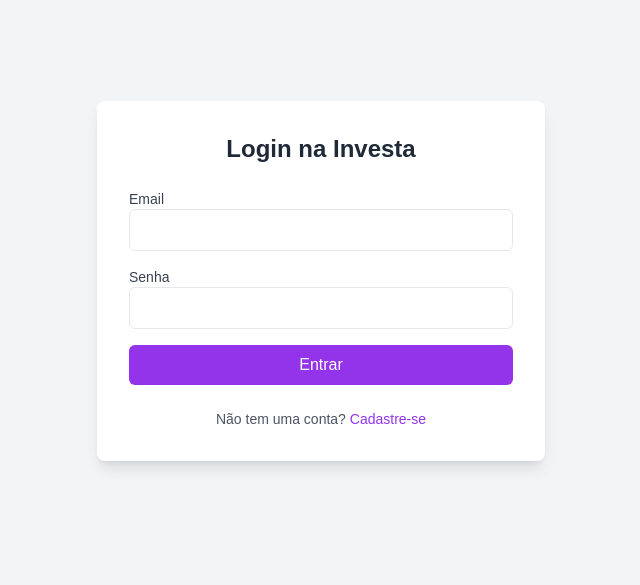
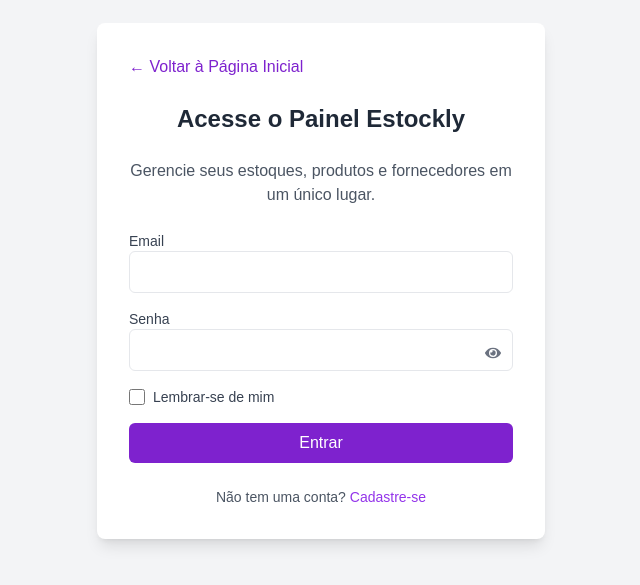
Before and after one commit to gabriel-Dagostim/Estockly, a Next.js app in the folder frontend/: page /login in a window 1280 px wide. Shown: the part 119-704 px from the top of the page, without its empty margins (319-959 px from the left). Built offline with nearby package versions, Linux system fonts and the light colour scheme.

Commit message:
atualizaçao e resposividade da pagina de login, cadastro e painel

```diff
--- a/frontend/src/app/login/page.tsx
+++ b/frontend/src/app/login/page.tsx
@@ -1,28 +1,133 @@
-import React from 'react';
+"use client";
+
+import React, { useState } from 'react';
 import Link from 'next/link';
+import { useRouter } from 'next/navigation';
+import { FaEye, FaEyeSlash } from 'react-icons/fa';
 
-const LoginPage: React.FC = () => {
+const PainelPage: React.FC = () => {
+  const [isRegistering, setIsRegistering] = useState(false);
+  const [showPassword, setShowPassword] = useState(false);
+  const [rememberMe, setRememberMe] = useState(false);
+  const router = useRouter();
+
+  const toggleShowPassword = () => {
+    setShowPassword(!showPassword);
+  };
+
+  const handleRememberMe = (e: React.ChangeEvent<HTMLInputElement>) => {
+    setRememberMe(e.target.checked);
+  };
+
+  const handleLogin = () => {
+    // Redireciona para a dashboard
+    router.push('/dashboard');
+  };
+
+  const handleRegister = () => {
+    // Redireciona para a dashboard
+    router.push('/dashboard');
+  };
+
   return (
-    <div className="flex items-center justify-center min-h-screen bg-gray-100">
+    <div className="flex items-center justify-center min-h-screen bg-gray-100 p-6">
       <div className="w-full max-w-md p-8 space-y-6 bg-white rounded-lg shadow-lg">
-        <h2 className="text-2xl font-bold text-center text-gray-800">Login na Investa</h2>
-        <form className="space-y-4">
+        <Link href="/" className="text-purple-700 hover:underline mb-4 block">
+          &larr; Voltar à Página Inicial
+        </Link>
+        <h2 className="text-2xl font-bold text-center text-gray-800">
+          {isRegistering ? "Crie sua Conta no Estockly" : "Acesse o Painel Estockly"}
+        </h2>
+        <p className="text-center text-gray-600 mb-4">
+          {isRegistering ? "Cadastre-se para gerenciar seus estoques, produtos e fornecedores." : "Gerencie seus estoques, produtos e fornecedores em um único lugar."}
+        </p>
+
+        {isRegistering ? (
+          <form onSubmit={(e) => { e.preventDefault(); handleRegister(); }} className="space-y-4">
+            <div>
+              <label htmlFor="name" className="block text-sm font-medium text-gray-700">Nome</label>
+              <input type="text" id="name" required className="w-full px-3 py-2 border rounded-md focus:outline-none focus:ring-2 focus:ring-purple-600" />
+            </div>
             <div>
               <label htmlFor="email" className="block text-sm font-medium text-gray-700">Email</label>
               <input type="email" id="email" required className="w-full px-3 py-2 border rounded-md focus:outline-none focus:ring-2 focus:ring-purple-600" />
             </div>
+            <div className="relative">
+              <label htmlFor="password" className="block text-sm font-medium text-gray-700">Senha</label>
+              <input
+                type={showPassword ? "text" : "password"}
+                id="password"
+                required
+                className="w-full px-3 py-2 border rounded-md focus:outline-none focus:ring-2 focus:ring-purple-600"
+              />
+              <button
+                type="button"
+                onClick={toggleShowPassword}
+                className="absolute right-3 top-9 text-gray-500 focus:outline-none"
+              >
+                {showPassword ? <FaEyeSlash /> : <FaEye />}
+              </button>
+            </div>
+            <button type="submit" className="w-full py-2 bg-purple-700 text-white rounded-md hover:bg-purple-800">Cadastrar</button>
+          </form>
+        ) : (
+          <form onSubmit={(e) => { e.preventDefault(); handleLogin(); }} className="space-y-4">
             <div>
+              <label htmlFor="email" className="block text-sm font-medium text-gray-700">Email</label>
+              <input type="email" id="email" required className="w-full px-3 py-2 border rounded-md focus:outline-none focus:ring-2 focus:ring-purple-600" />
+            </div>
+            <div className="relative">
               <label htmlFor="password" className="block text-sm font-medium text-gray-700">Senha</label>
-            <input type="password" id="password" required className="w-full px-3 py-2 border rounded-md focus:outline-none focus:ring-2 focus:ring-purple-600" />
+              <input
+                type={showPassword ? "text" : "password"}
+                id="password"
+                required
+                className="w-full px-3 py-2 border rounded-md focus:outline-none focus:ring-2 focus:ring-purple-600"
+              />
+              <button
+                type="button"
+                onClick={toggleShowPassword}
+                className="absolute right-3 top-9 text-gray-500 focus:outline-none"
+              >
+                {showPassword ? <FaEyeSlash /> : <FaEye />}
+              </button>
             </div>
-          <button type="submit" className="w-full py-2 text-white bg-purple-600 rounded-md hover:bg-purple-700">Entrar</button>
+            <div className="flex items-center">
+              <input
+                type="checkbox"
+                id="rememberMe"
+                checked={rememberMe}
+                onChange={handleRememberMe}
+                className="h-4 w-4 text-purple-600 focus:ring-purple-500 border-gray-300 rounded"
+              />
+              <label htmlFor="rememberMe" className="ml-2 block text-sm text-gray-700">
+                Lembrar-se de mim
+              </label>
+            </div>
+            <button type="submit" className="w-full py-2 bg-purple-700 text-white rounded-md hover:bg-purple-800">Entrar</button>
           </form>
-        <p className="text-sm text-center text-gray-600">
-          Não tem uma conta? <Link href="/register" className="text-purple-600 hover:underline">Cadastre-se</Link>
+        )}
+
+        <div className="text-center">
+          {isRegistering ? (
+            <p className="text-sm text-gray-600">
+              Já tem uma conta?{" "}
+              <button onClick={() => setIsRegistering(false)} className="text-purple-600 hover:underline">
+                Faça login
+              </button>
             </p>
+          ) : (
+            <p className="text-sm text-gray-600">
+              Não tem uma conta?{" "}
+              <button onClick={() => setIsRegistering(true)} className="text-purple-600 hover:underline">
+                Cadastre-se
+              </button>
+            </p>
+          )}
+        </div>
       </div>
     </div>
   );
 };
 
-export default LoginPage;
+export default PainelPage;
--- a/frontend/src/app/painel/page.tsx
+++ b/frontend/src/app/painel/page.tsx
@@ -1,83 +1,33 @@
+// src/app/painel/page.tsx
 "use client";
 
-import React, { useState } from 'react';
 import Link from 'next/link';
-import { useRouter } from 'next/navigation';
 
 const PainelPage: React.FC = () => {
-  const [isRegistering, setIsRegistering] = useState(false);
-  const router = useRouter();
-
-  const handleLogin = () => {
-    // Redireciona para a dashboard
-    router.push('/dashboard');
-  };
-
-  const handleRegister = () => {
-    // Redireciona para a dashboard
-    router.push('/dashboard');
-  };
-
   return (
     <div className="flex items-center justify-center min-h-screen bg-gray-100 p-6">
-      <div className="w-full max-w-md p-8 space-y-6 bg-white rounded-lg shadow-lg">
-        <Link href="/" className="text-purple-700 hover:underline mb-4 block">
+      <div className="w-full max-w-md p-6 space-y-6 bg-white rounded-lg shadow-lg text-center">
+        <h1 className="text-3xl font-bold text-purple-700">Área do Cliente</h1>
+        <p className="text-gray-600">Escolha uma opção para acessar sua conta.</p>
+
+        {/* Botões de Ação */}
+        <div className="space-y-4 mt-6">
+          <Link href="/login">
+            <button className="w-full py-3 bg-purple-700 text-white rounded-md text-lg font-semibold hover:bg-purple-800 transition duration-300">
+              Fazer Login
+            </button>
+          </Link>
+          <Link href="/register">
+            <button className="w-full py-3 bg-purple-500 text-white rounded-md text-lg font-semibold hover:bg-purple-600 transition duration-300 mt-4">
+              Cadastre-se
+            </button>
+          </Link>
+        </div>
+
+        {/* Link de Voltar */}
+        <Link href="/" className="text-purple-700 hover:underline mt-4 block">
           &larr; Voltar à Página Inicial
         </Link>
-        <h2 className="text-2xl font-bold text-center text-gray-800">
-          {isRegistering ? "Crie sua Conta no Estockly" : "Acesse o Painel Estockly"}
-        </h2>
-        <p className="text-center text-gray-600 mb-4">
-          {isRegistering ? "Cadastre-se para gerenciar seus estoques, produtos e fornecedores." : "Gerencie seus estoques, produtos e fornecedores em um único lugar."}
-        </p>
-
-        {isRegistering ? (
-          <form onSubmit={(e) => { e.preventDefault(); handleRegister(); }} className="space-y-4">
-            <div>
-              <label htmlFor="name" className="block text-sm font-medium text-gray-700">Nome</label>
-              <input type="text" id="name" required className="w-full px-3 py-2 border rounded-md focus:outline-none focus:ring-2 focus:ring-purple-600" />
-            </div>
-            <div>
-              <label htmlFor="email" className="block text-sm font-medium text-gray-700">Email</label>
-              <input type="email" id="email" required className="w-full px-3 py-2 border rounded-md focus:outline-none focus:ring-2 focus:ring-purple-600" />
-            </div>
-            <div>
-              <label htmlFor="password" className="block text-sm font-medium text-gray-700">Senha</label>
-              <input type="password" id="password" required className="w-full px-3 py-2 border rounded-md focus:outline-none focus:ring-2 focus:ring-purple-600" />
-            </div>
-            <button type="submit" className="w-full py-2 bg-purple-700 text-white rounded-md hover:bg-purple-800">Cadastrar</button>
-          </form>
-        ) : (
-          <form onSubmit={(e) => { e.preventDefault(); handleLogin(); }} className="space-y-4">
-            <div>
-              <label htmlFor="email" className="block text-sm font-medium text-gray-700">Email</label>
-              <input type="email" id="email" required className="w-full px-3 py-2 border rounded-md focus:outline-none focus:ring-2 focus:ring-purple-600" />
-            </div>
-            <div>
-              <label htmlFor="password" className="block text-sm font-medium text-gray-700">Senha</label>
-              <input type="password" id="password" required className="w-full px-3 py-2 border rounded-md focus:outline-none focus:ring-2 focus:ring-purple-600" />
-            </div>
-            <button type="submit" className="w-full py-2 bg-purple-700 text-white rounded-md hover:bg-purple-800">Entrar</button>
-          </form>
-        )}
-
-        <div className="text-center">
-          {isRegistering ? (
-            <p className="text-sm text-gray-600">
-              Já tem uma conta?{" "}
-              <button onClick={() => setIsRegistering(false)} className="text-purple-600 hover:underline">
-                Faça login
-              </button>
-            </p>
-          ) : (
-            <p className="text-sm text-gray-600">
-              Não tem uma conta?{" "}
-              <button onClick={() => setIsRegistering(true)} className="text-purple-600 hover:underline">
-                Cadastre-se
-              </button>
-            </p>
-          )}
-        </div>
       </div>
     </div>
   );
--- a/frontend/src/app/register/page.tsx
+++ b/frontend/src/app/register/page.tsx
@@ -1,12 +1,45 @@
-import React from 'react';
+// src/app/register/page.tsx
+"use client";
+
+import React, { useState } from 'react';
 import Link from 'next/link';
+import { useRouter } from 'next/navigation';
+import { FaEye, FaEyeSlash } from 'react-icons/fa';
 
 const RegisterPage: React.FC = () => {
+  const [showPassword, setShowPassword] = useState(false);
+  const [showConfirmPassword, setShowConfirmPassword] = useState(false);
+  const [password, setPassword] = useState("");
+  const [confirmPassword, setConfirmPassword] = useState("");
+  const [passwordMatch, setPasswordMatch] = useState(true);
+  const router = useRouter();
+
+  const toggleShowPassword = () => setShowPassword(!showPassword);
+  const toggleShowConfirmPassword = () => setShowConfirmPassword(!showConfirmPassword);
+
+  const handlePasswordChange = (e: React.ChangeEvent<HTMLInputElement>) => {
+    setPassword(e.target.value);
+    setPasswordMatch(e.target.value === confirmPassword);
+  };
+
+  const handleConfirmPasswordChange = (e: React.ChangeEvent<HTMLInputElement>) => {
+    setConfirmPassword(e.target.value);
+    setPasswordMatch(password === e.target.value);
+  };
+
+  const handleRegister = (e: React.FormEvent) => {
+    e.preventDefault();
+    if (passwordMatch) {
+      // Aqui você pode adicionar a lógica de criação de usuário
+      router.push('/login'); // Redireciona para a página de login após o cadastro
+    }
+  };
+
   return (
     <div className="flex items-center justify-center min-h-screen bg-gray-100">
       <div className="w-full max-w-md p-8 space-y-6 bg-white rounded-lg shadow-lg">
-        <h2 className="text-2xl font-bold text-center text-gray-800">Cadastre-se na Investa</h2>
-        <form className="space-y-4">
+        <h2 className="text-2xl font-bold text-center text-gray-800">Cadastre-se na Estockly</h2>
+        <form onSubmit={handleRegister} className="space-y-4">
           <div>
             <label htmlFor="name" className="block text-sm font-medium text-gray-700">Nome</label>
             <input type="text" id="name" required className="w-full px-3 py-2 border rounded-md focus:outline-none focus:ring-2 focus:ring-purple-600" />
@@ -15,11 +48,48 @@ const RegisterPage: React.FC = () => {
             <label htmlFor="email" className="block text-sm font-medium text-gray-700">Email</label>
             <input type="email" id="email" required className="w-full px-3 py-2 border rounded-md focus:outline-none focus:ring-2 focus:ring-purple-600" />
           </div>
-          <div>
+          <div className="relative">
             <label htmlFor="password" className="block text-sm font-medium text-gray-700">Senha</label>
-            <input type="password" id="password" required className="w-full px-3 py-2 border rounded-md focus:outline-none focus:ring-2 focus:ring-purple-600" />
+            <input
+              type={showPassword ? "text" : "password"}
+              id="password"
+              value={password}
+              onChange={handlePasswordChange}
+              required
+              className="w-full px-3 py-2 border rounded-md focus:outline-none focus:ring-2 focus:ring-purple-600"
+            />
+            <button
+              type="button"
+              onClick={toggleShowPassword}
+              className="absolute right-3 top-9 text-gray-500 focus:outline-none"
+            >
+              {showPassword ? <FaEyeSlash /> : <FaEye />}
+            </button>
           </div>
-          <button type="submit" className="w-full py-2 text-white bg-purple-600 rounded-md hover:bg-purple-700">Cadastrar</button>
+          <div className="relative">
+            <label htmlFor="confirmPassword" className="block text-sm font-medium text-gray-700">Repetir a Senha</label>
+            <input
+              type={showConfirmPassword ? "text" : "password"}
+              id="confirmPassword"
+              value={confirmPassword}
+              onChange={handleConfirmPasswordChange}
+              required
+              className={`w-full px-3 py-2 border rounded-md focus:outline-none focus:ring-2 ${passwordMatch ? 'focus:ring-purple-600' : 'focus:ring-red-600 border-red-500'}`}
+            />
+            <button
+              type="button"
+              onClick={toggleShowConfirmPassword}
+              className="absolute right-3 top-9 text-gray-500 focus:outline-none"
+            >
+              {showConfirmPassword ? <FaEyeSlash /> : <FaEye />}
+            </button>
+            {!passwordMatch && (
+              <p className="text-red-500 text-sm mt-1">As senhas não correspondem</p>
+            )}
+          </div>
+          <button type="submit" className="w-full py-2 text-white bg-purple-600 rounded-md hover:bg-purple-700" disabled={!passwordMatch}>
+            Cadastrar
+          </button>
         </form>
         <p className="text-sm text-center text-gray-600">
           Já tem uma conta? <Link href="/login" className="text-purple-600 hover:underline">Faça login</Link>
```
Lines whose indentation alone changed are shown as unchanged.
